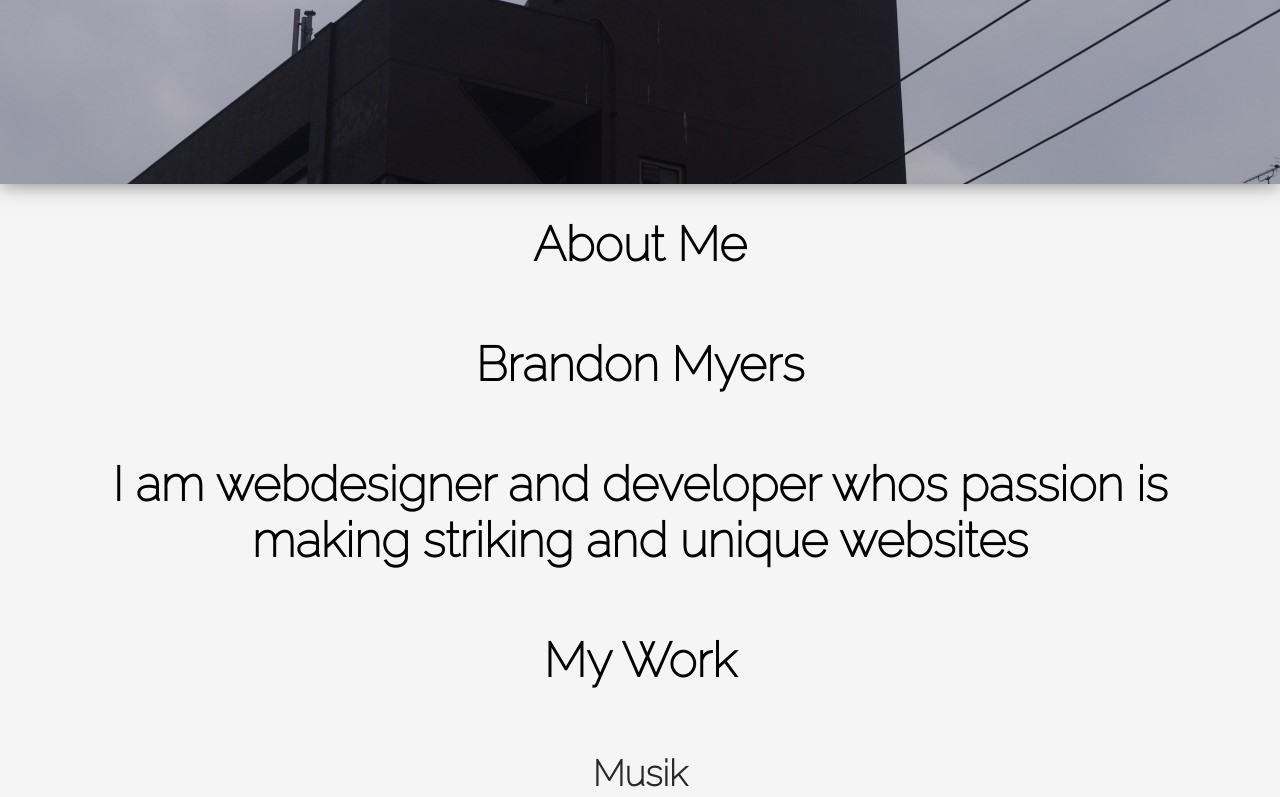
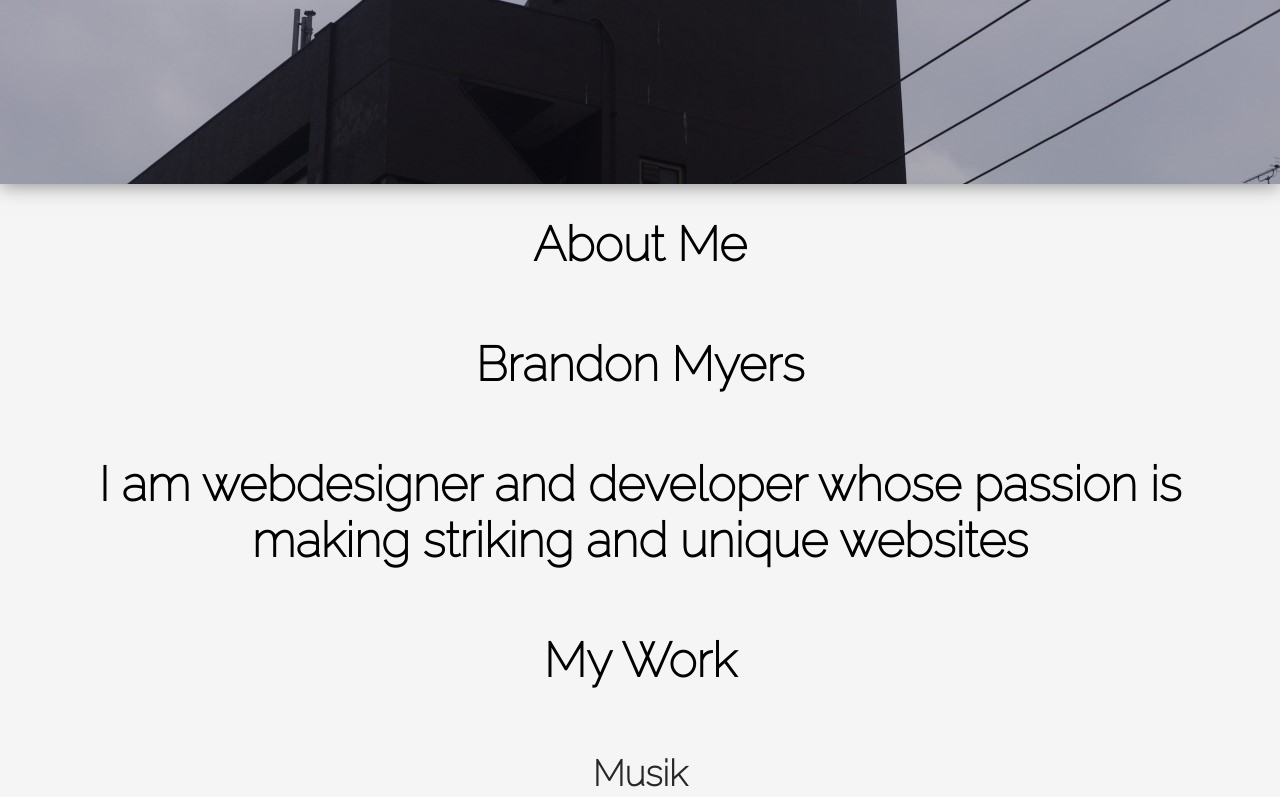
Before and after one commit to brandonom/professional-portfolio, a React (Vite) app: page / in a window 1280 px wide. Shown: the part 416-1213 px from the top of the page. Built offline with nearby package versions, Linux system fonts and the light colour scheme.

Commit message:
fixed spelling error

```diff
--- a/src/App.jsx
+++ b/src/App.jsx
@@ -19,7 +19,7 @@ function App() {
       <h1>About Me</h1>
       <h2>Brandon Myers</h2>
 
-      <h3>I am webdesigner and developer whos passion is making striking and unique websites</h3>
+      <h3>I am webdesigner and developer whose passion is making striking and unique websites</h3>
       <h1 id="#Projects">My Work</h1>
       <Musik />
 
```
